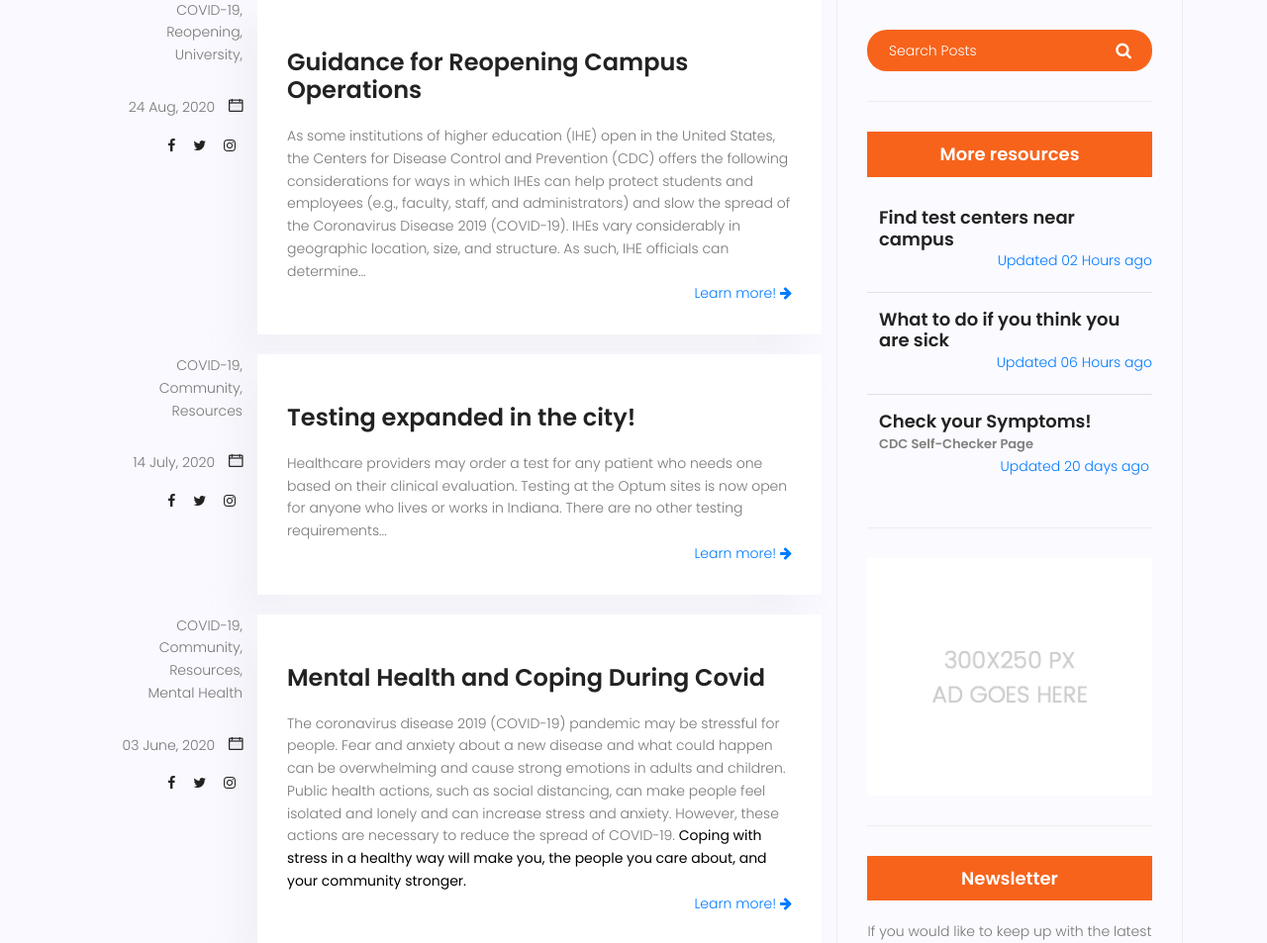
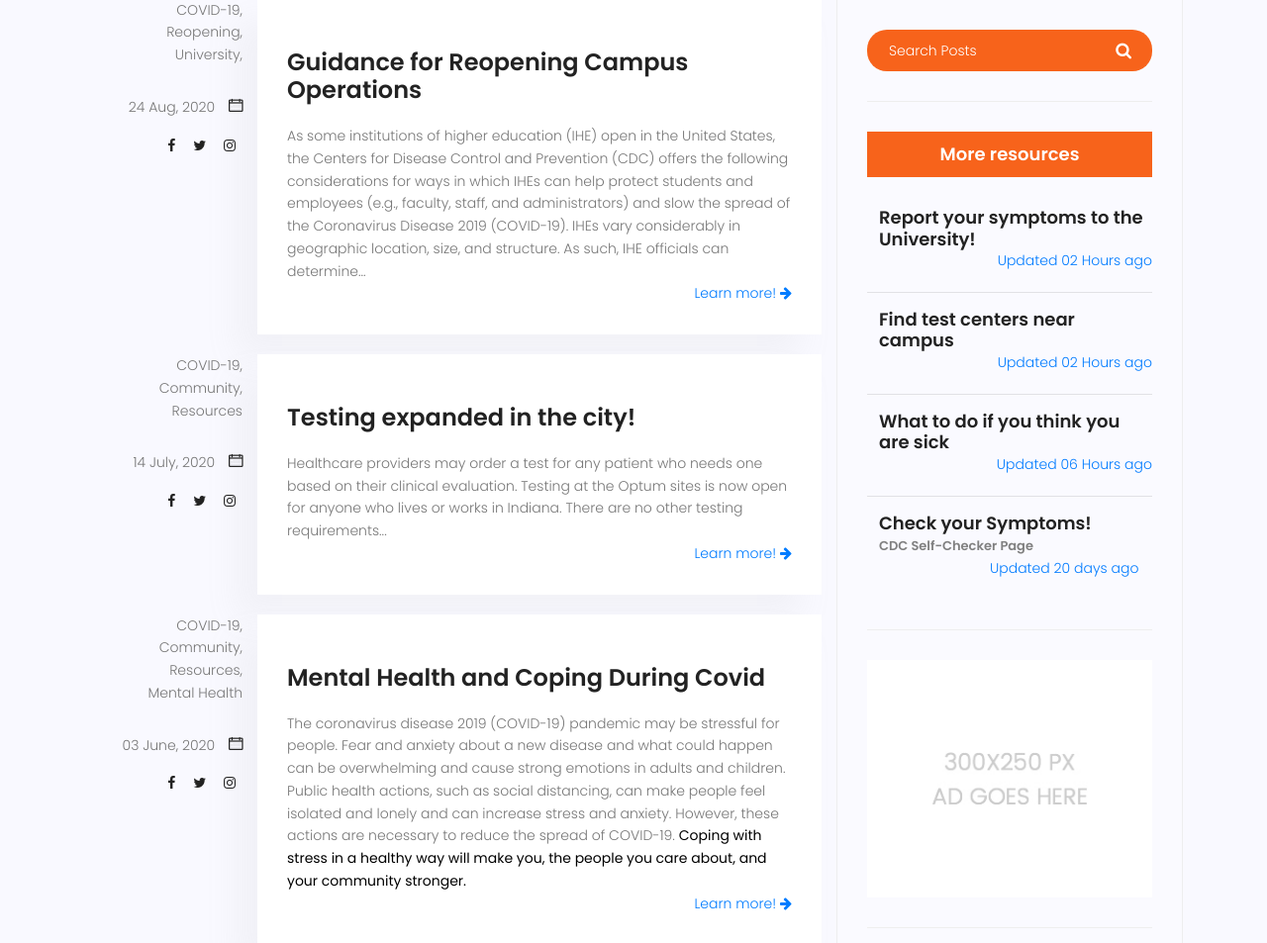
Before and after one commit to rcardo35/outbreak-detection-09, a PHP site: page /resources.php in a window 1280 px wide. Shown: the part 329-1282 px from the top of the page at 99% size. Run offline with PHP 8.4, Linux system fonts and the light colour scheme; some libraries are stand-ins or nearby versions.

Commit message:
Updated resources links & content

```diff
--- a/resources.php
+++ b/resources.php
@@ -84,7 +84,9 @@
                         <a href="https://www.cdc.gov/coronavirus/2019-ncov/community/colleges-universities/index.html" target="_blank"><h3 class="mt-20 mb-20">Guidance for Reopening Campus
                                 Operations</h3></a>
                         <p>
-                            As some institutions of higher education (IHE) open in the United States, the Centers for Disease Control and Prevention (CDC) offers the following considerations for ways in which IHEs can help protect students and employees (e.g., faculty, staff, and administrators) and slow the spread of the Coronavirus Disease 2019 (COVID-19). IHEs vary considerably in geographic location, size, and structure. As such, IHE officials can determine... <br>
+                            As some institutions of higher education (IHE) open in the United States, the Centers for Disease Control and Prevention (CDC) offers the following considerations for ways
+                            in which IHEs can help protect students and employees (e.g., faculty, staff, and administrators) and slow the spread of the Coronavirus Disease 2019 (COVID-19). IHEs vary
+                            considerably in geographic location, size, and structure. As such, IHE officials can determine... <br>
                             <span style="float:right;"><a href="https://www.cdc.gov/coronavirus/2019-ncov/community/schools-childcare/schools.html" target="_blank">Learn more! <i
                                             class="fa fa-arrow-right" aria-hidden="true"></i></a></span>
                         </p>
@@ -139,7 +141,10 @@
                         <a href="https://www.cdc.gov/coronavirus/2019-ncov/daily-life-coping/managing-stress-anxiety.html" target="_blank">
                             <h3 class="mt-20 mb-20">Mental Health and Coping During Covid</h3></a>
                         <p>
-                            The coronavirus disease 2019 (COVID-19) pandemic may be stressful for people. Fear and anxiety about a new disease and what could happen can be overwhelming and cause strong emotions in adults and children. Public health actions, such as social distancing, can make people feel isolated and lonely and can increase stress and anxiety. However, these actions are necessary to reduce the spread of COVID-19. <strong style="color: black"> Coping with stress in a healthy way will make you, the people you care about, and your community stronger. </strong><br>
+                            The coronavirus disease 2019 (COVID-19) pandemic may be stressful for people. Fear and anxiety about a new disease and what could happen can be overwhelming and cause
+                            strong emotions in adults and children. Public health actions, such as social distancing, can make people feel isolated and lonely and can increase stress and anxiety.
+                            However, these actions are necessary to reduce the spread of COVID-19. <strong style="color: black"> Coping with stress in a healthy way will make you, the people you care
+                                about, and your community stronger. </strong><br>
                             <span style="float:right;"><a href="https://www.cdc.gov/coronavirus/2019-ncov/daily-life-coping/managing-stress-anxiety.html" target="_blank">Learn more! <i
                                             class="fa fa-arrow-right" aria-hidden="true"></i></span></a>
                         </p>
@@ -161,6 +166,13 @@
                         <div class="popular-post-list">
                             <div class="single-post-list d-flex flex-row align-items-center">
                                 <div class="details">
+                                    <a href="self-reporting.php" target="_blank"><h4>Report your symptoms to the University! &ensp;&ensp;&ensp;&ensp;</h4>
+                                        <p style="float: right">Updated 02 Hours ago</p></a>
+                                </div>
+                            </div>
+                            <hr>
+                            <div class="single-post-list d-flex flex-row align-items-center">
+                                <div class="details">
                                     <a href="testing-centers.php" target="_blank"><h4>Find test centers near campus &ensp;&ensp;&ensp;&ensp;</h4>
                                         <p style="float: right">Updated 02 Hours ago</p></a>
                                 </div>
@@ -175,8 +187,9 @@
                             <hr>
                             <div class="single-post-list d-flex flex-row align-items-center">
                                 <div class="details">
-                                    <a href="https://www.cdc.gov/coronavirus/2019-ncov/symptoms-testing/symptoms.html" target="_blank"><h4>Check your Symptoms! <br><span style="font-size: small; color: gray">CDC Self-Checker Page</span>&ensp;&ensp;&ensp;&ensp;&ensp;&ensp;&ensp;&ensp;&ensp;&ensp;&ensp;&ensp;&ensp;</h4>
-                                        <p style="float: right">Updated 20 days ago</p></a>
+                                    <a href="https://www.cdc.gov/coronavirus/2019-ncov/symptoms-testing/symptoms.html" target="_blank"><h4>Check your Symptoms! <br><span style="font-size: small; color: gray" >CDC Self-Checker Page</span><br>
+                                        </h4>
+                                        &ensp;&ensp;&ensp;&ensp;&ensp;&ensp;&ensp;&ensp;&ensp;&ensp;&ensp;&ensp;&ensp;&ensp;&ensp;&ensp;<p style="float: right">Updated 20 days ago</p></a>
                                 </div>
                             </div>
                         </div>
```
